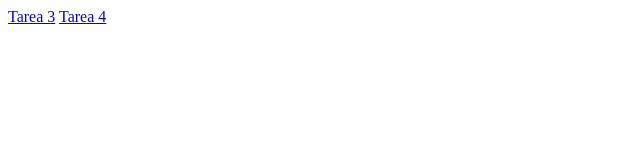
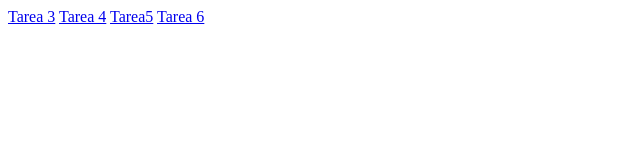
Before and after one commit to Conejo-14/Conejo-14.github.io, a plain HTML site: page Index.html in a window 1280 px wide. Shown: the whole page, without its empty margins (0-640 px from the left). Drawn offline with Linux system fonts and the light colour scheme.

Commit message:
Index.html

```diff
--- a/Index.html
+++ b/Index.html
@@ -16,7 +16,8 @@
 
     <a href="Tarea 3/home.html">Tarea 3</a>
     <a href="Tarea 4/index.html">Tarea 4</a>
-
+    <a href="Tarea5/index.html">Tarea5</a>
+    <a href="Tarea 6/Ejemplo1Script.html">Tarea 6</a>
 </body>
 
 
```
